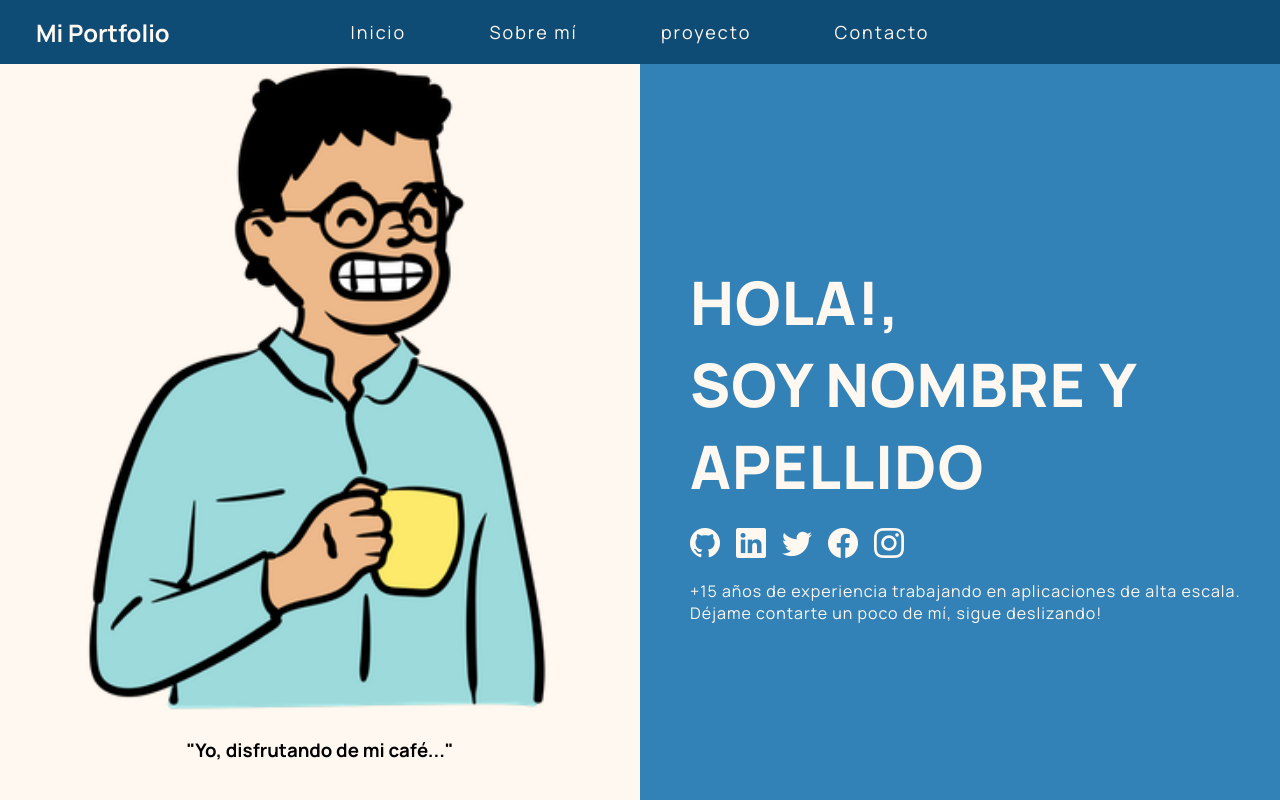
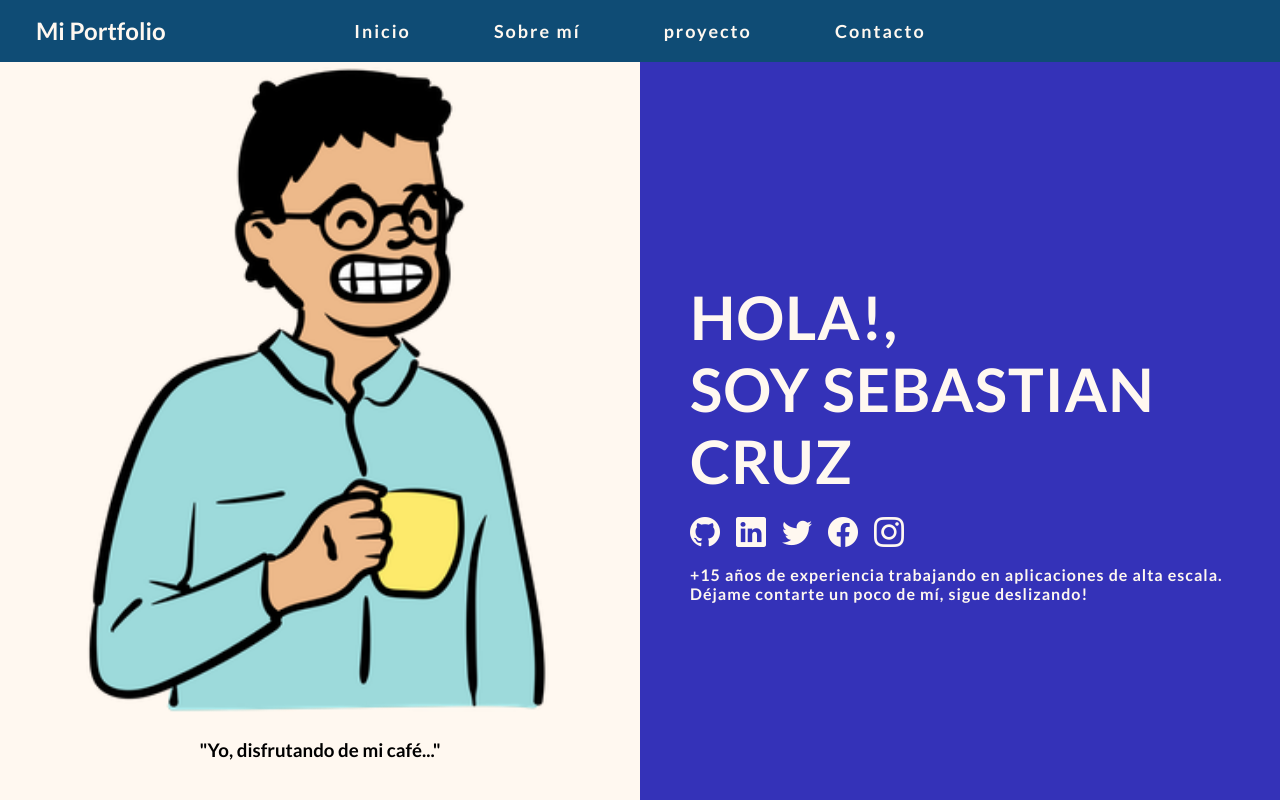
Before and after one commit to sebas1748/portfolio-template, a plain HTML site: page index.html in a window 1280 px wide. Shown: the top 800 px of the page. Drawn offline with nearby package versions, Linux system fonts and the light colour scheme.

Commit message:
cambio de nombre y cambio de fuente

```diff
--- a/index.html
+++ b/index.html
@@ -32,18 +32,18 @@
   <section id="home" class="content">
     <div class="half-section">
      <div class="avatar-container">
-      <img src="./assets/avatar.png" alt="">
+      <img src="./assets/avatar.png" alt="avatar">
       <h3>"Yo, disfrutando de mi café..."</h3>
      </div>
     </div>
     <div class="half-section text-section">
       <div class="introduction">
-        <h1 class="title">Hola!, <br> Soy Nombre y Apellido </h1>
+        <h1 class="title">Hola!, <br> Soy Sebastian Cruz </h1>
         <ul class="socials">
           <li><a class="socials-icon" href=""><i class="bi bi-github"></i></a></li>
           <li><a class="socials-icon" href=""><i class="bi bi-linkedin"></i></a></li>
           <li><a class="socials-icon" href=""><i class="bi bi-twitter"></i></a></li>
-          <li><a class="socials-icon" href=""><i class="bi bi-facebook"></i></a></li>
+          <li><a class="socials-icon" href="https://www.facebook.com/sebas.cruz.39"><i class="bi bi-facebook"></i></a></li>
           <li><a class="socials-icon" href=""><i class="bi bi-instagram"></i></a></li>
         </ul>
 
--- a/styles.css
+++ b/styles.css
@@ -1,7 +1,8 @@
-@import url('https://fonts.googleapis.com/css2?family=Manrope:wght@200;400;700;800&display=swap');
+/* @import url('https://fonts.googleapis.com/css2?family=Manrope:wght@200;400;700;800&display=swap');*/
+@import url('https://fonts.googleapis.com/css2?family=Lato:wght@700&display=swap');
 
 :root {
-  --primary-color: #3282B8;
+  --primary-color: #3432b8;
   --primary-color-dark: #0F4C75;
   --accent-color: #FFF8F0;
 }
@@ -13,7 +14,8 @@ html {
 body {
   margin: 0;
   padding: 0;
-  font-family: 'Manrope', sans-serif;
+  /*font-family: 'Manrope', sans-serif;*/
+  font-family: 'Lato', sans-serif;
 }
 
 .navbar {
```
